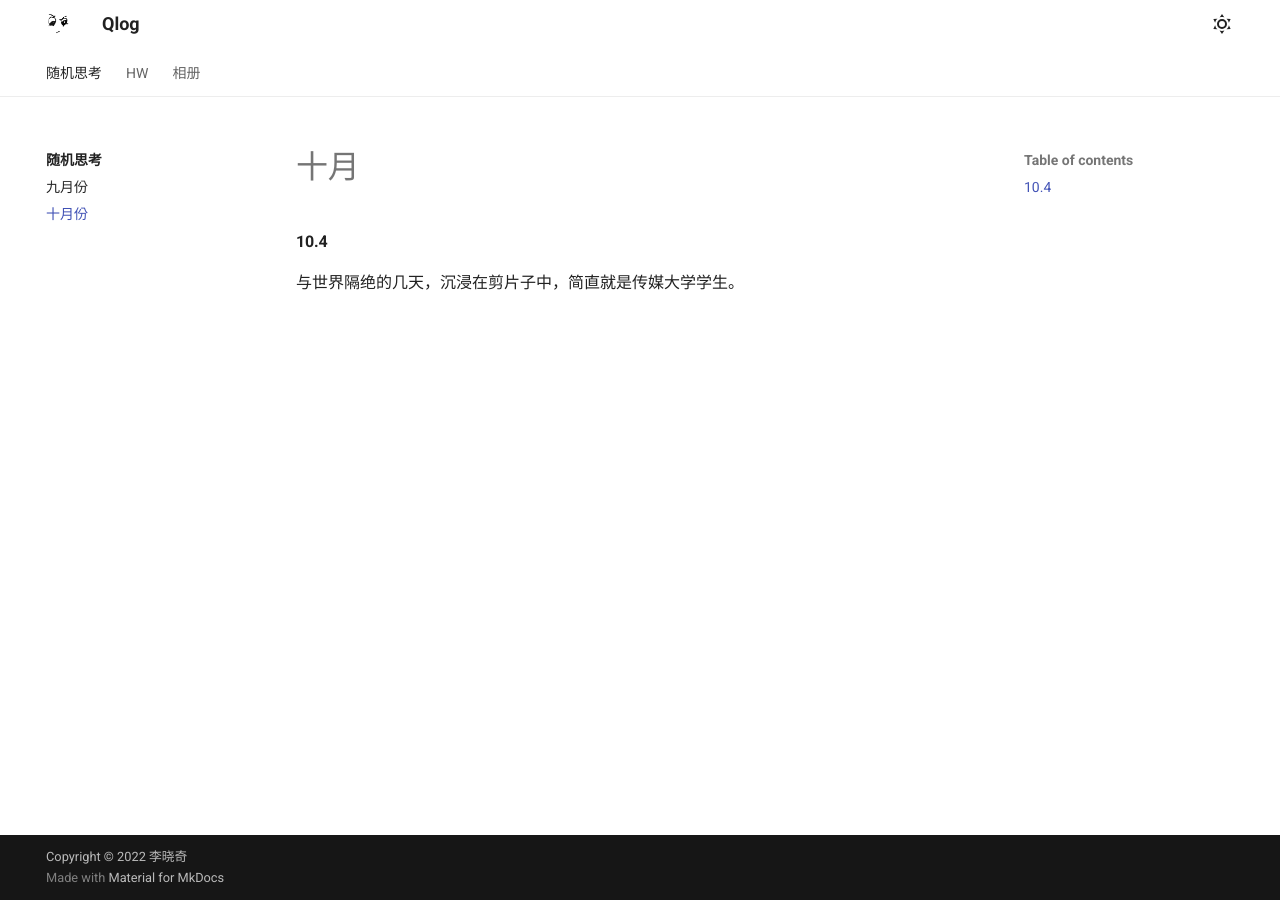
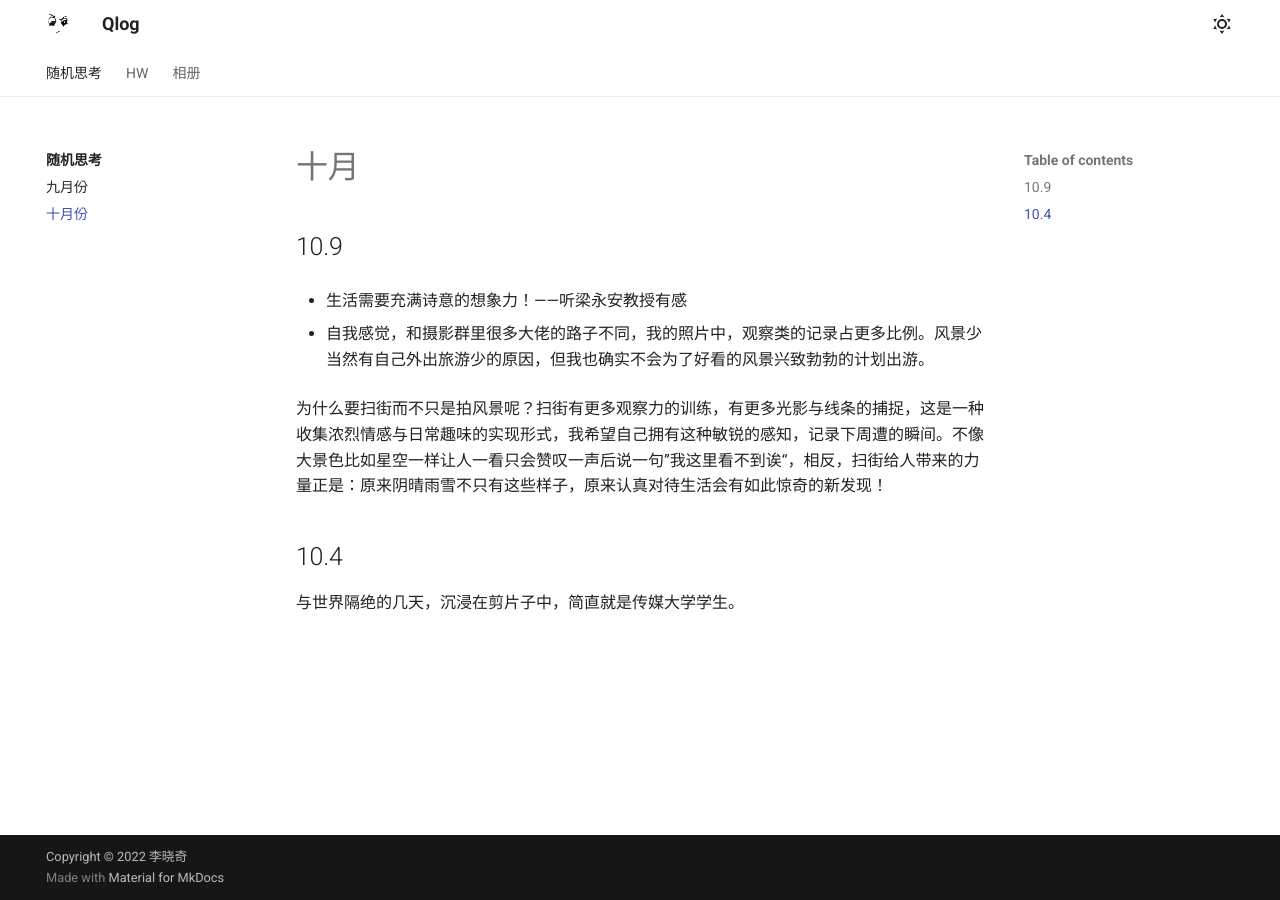
Before and after one commit to lixiaoqi-LXQ/lixiaoqi-LXQ.github.io, an MkDocs documentation site: the page built from docs/jottings/22_10.md, in a window 1280 px wide. Built offline with MkDocs 1.6.1 and Material for MkDocs 9.7.7, drawn with Linux system fonts in a browser that asks for light colours.

Commit message:
add jottings

```diff
--- a/docs/jottings/22_10.md
+++ b/docs/jottings/22_10.md
@@ -1,5 +1,13 @@
 # 十月
 
-#### 10.4
+## 10.9
+
+- 生活需要充满诗意的想象力！——听梁永安教授有感
+
+- 自我感觉，和摄影群里很多大佬的路子不同，我的照片中，观察类的记录占更多比例。风景少当然有自己外出旅游少的原因，但我也确实不会为了好看的风景兴致勃勃的计划出游。
+
+  为什么要扫街而不只是拍风景呢？扫街有更多观察力的训练，有更多光影与线条的捕捉，这是一种收集浓烈情感与日常趣味的实现形式，我希望自己拥有这种敏锐的感知，记录下周遭的瞬间。不像大景色比如星空一样让人一看只会赞叹一声后说一句”我这里看不到诶“，相反，扫街给人带来的力量正是：原来阴晴雨雪不只有这些样子，原来认真对待生活会有如此惊奇的新发现！
+
+## 10.4
 
 与世界隔绝的几天，沉浸在剪片子中，简直就是传媒大学学生。
```
